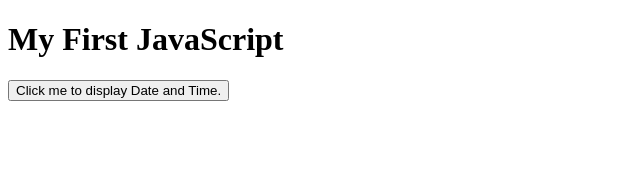
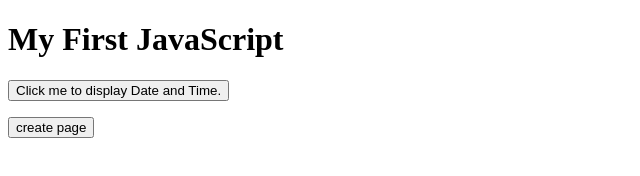
Before and after one commit to hah12gamer/husseinabouhamad, a plain HTML site: page index.html in a window 1280 px wide. Shown: the whole page, without its empty margins (0-640 px from the left). Drawn offline with Linux system fonts and the light colour scheme.

Commit message:
Update index.html

```diff
--- a/index.html
+++ b/index.html
@@ -9,6 +9,7 @@ onclick="document.getElementById('demo').innerHTML = Date()">
 Click me to display Date and Time.</button>
 
 <p id="demo"></p>
+ <input type="button" value="create page" onclick="location.href='test.html'"/>
 
 </body>
 </html>
```
